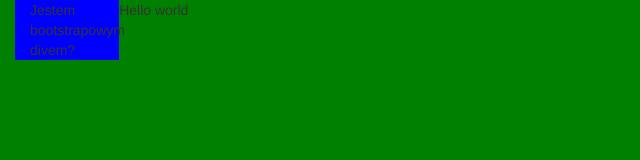
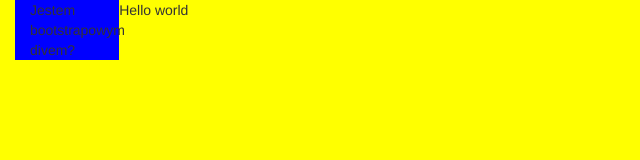
Before and after one commit to roobina90/Clarus-v-2, a website: page index.html in a window 1280 px wide. Shown: the whole page, without its empty margins (0-640 px from the left). Drawn offline with nearby package versions, Linux system fonts and the light colour scheme; files that its build step writes are made by us from their sources.

Commit message:
fonts open sans, playfair display

```diff
--- a/index.html
+++ b/index.html
@@ -4,12 +4,13 @@
 <meta charset="UTF-8">
 <title>Clarus - fryzjer dla psów - Płock</title>
 <!--styles-->
+<link href="https://fonts.googleapis.com/css?family=Playfair+Display:400,700,900&amp;subset=latin-ext" rel="stylesheet">
+<link href="https://fonts.googleapis.com/css?family=Open+Sans:400,600,700&amp;subset=latin-ext" rel="stylesheet">
 <link rel="stylesheet" type="text/css" href="style/style.css">
 </head>
 
 <body>
     Hello world
-
     <div>Jestem bootstrapowym divem?</div>
 </body>
 
--- a/style/style.less
+++ b/style/style.less
@@ -1,7 +1,11 @@
 @import "bootstrap.less";
 
+
+html {
+    font-family: "Open Sans", Arial, sans-serif;
+}
 body {
-    background: green;
+    background: yellow;
     .container-fluid();
 }
 
```
